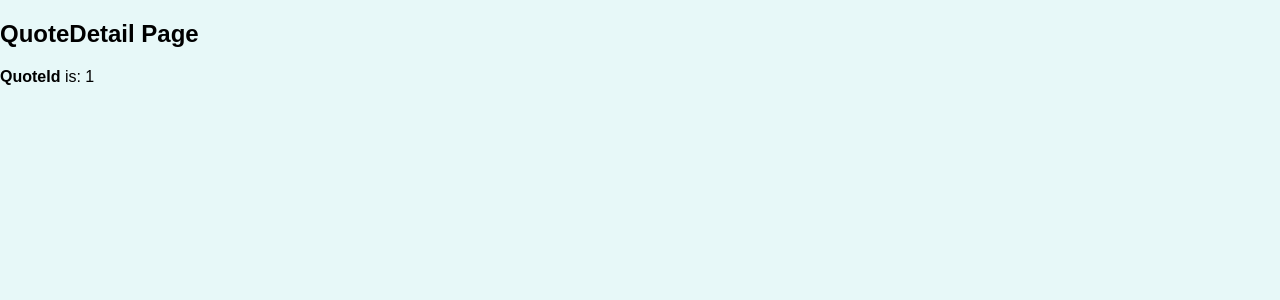
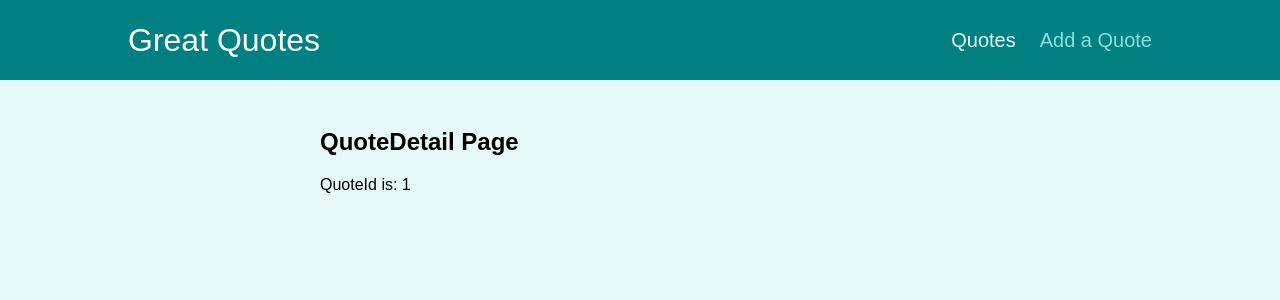
Before and after one commit to murtazablt/QuotesProject, a React (Create React App) app: page /quotes/1 in a window 1280 px wide. Shown: the top 300 px of the page. Built offline with nearby package versions, Linux system fonts and the light colour scheme.

Commit message:
MainNavigation component has been added.

```diff
--- a/src/App.js
+++ b/src/App.js
@@ -1,10 +1,13 @@
-import { Switch,Route, Redirect } from "react-router-dom";
-import AllQuotes from "./components/pages/AllQuotes";
-import QuoteDetail from "./components/pages/QuoteDetail";
-import NewQuote from "./components/pages/NewQuote";
+import { Switch, Route, Redirect } from "react-router-dom";
+import AllQuotes from "./pages/AllQuotes";
+import QuoteDetail from "./pages/QuoteDetail";
+import NewQuote from "./pages/NewQuote";
+
+import Layout from "./components/layout/Layout";
 
 function App() {
   return (
+    <Layout>
       <Switch>
         <Route path="/" exact>
           <Redirect to="/quotes" />
@@ -22,6 +25,7 @@
           <NewQuote />
         </Route>
       </Switch>
+    </Layout>
   );
 }
 
--- /dev/null
+++ b/src/components/layout/Layout.js
@@ -0,0 +1,15 @@
+import React, { Fragment } from "react";
+
+import MainNavigation from "./MainNavigation";
+import classes from "./Layout.module.css";
+
+function Layout(props) {
+  return (
+    <Fragment>
+      <MainNavigation />
+      <main className={classes.main}>{props.children}</main>
+    </Fragment>
+  );
+}
+
+export default Layout;
--- /dev/null
+++ b/src/components/layout/MainNavigation.js
@@ -0,0 +1,20 @@
+import React from 'react'
+import { NavLink } from 'react-router-dom'
+
+import classes from './MainNavigation.module.css'
+
+function MainNavigation() {
+  return (
+    <header className={classes.header} >
+        <div className={classes.logo} >Great Quotes</div>
+        <nav className={classes.nav} >
+            <ul>
+                <li><NavLink to="/quotes" activeClassName={classes.active} >Quotes</NavLink></li>
+                <li><NavLink to="/new-quote" activeClassName={classes.active} >Add a Quote</NavLink></li>
+            </ul>
+        </nav>
+    </header>
+  )
+}
+
+export default MainNavigation
--- a/src/components/pages/QuoteDetail.js
+++ /dev/null
@@ -1,17 +0,0 @@
-import React from 'react'
-import {useParams} from "react-router-dom"
-
-function QuoteDetail() {
-    const {quoteId} = useParams()
-
-
-  return (
-    <section>
-        <h1>QuoteDetail Page</h1>
-
-        <p><strong>QuoteId</strong>  is: {quoteId} </p>
-    </section>
-  )
-}
-
-export default QuoteDetail
--- /dev/null
+++ b/src/pages/QuoteDetail.js
@@ -0,0 +1,25 @@
+import React from 'react'
+import { Route } from 'react-router-dom'
+import {useParams} from "react-router-dom"
+
+import Comments from '../components/comments/Comments'
+
+function QuoteDetail() {
+    const {quoteId} = useParams()
+
+
+  return (
+    <section>
+        <h1>QuoteDetail Page</h1>
+        <p>QuoteId  is: {quoteId} </p>
+        <Route path={`/quotes/${quoteId}/comments`} >
+            <Comments />
+        </Route>
+        {/* <Route path="/quotes/:quoteId/comments" >
+            <Comments />
+        </Route> */}
+    </section>
+  )
+}
+
+export default QuoteDetail
```
Also changed, not shown: src/pages/AllQuotes.js (renamed from src/components/pages/AllQuotes.js), src/pages/NewQuote.js (renamed from src/components/pages/NewQuote.js), 1 other file (tests, documents, lock files or other folders). Lines whose indentation alone changed are shown as unchanged.
